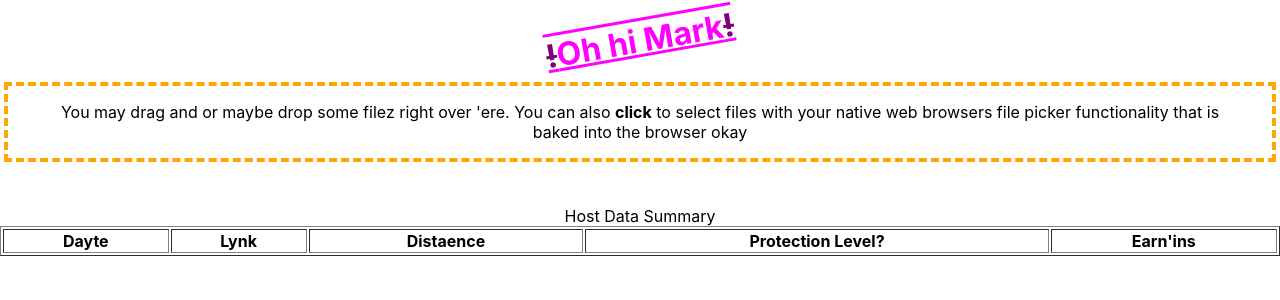
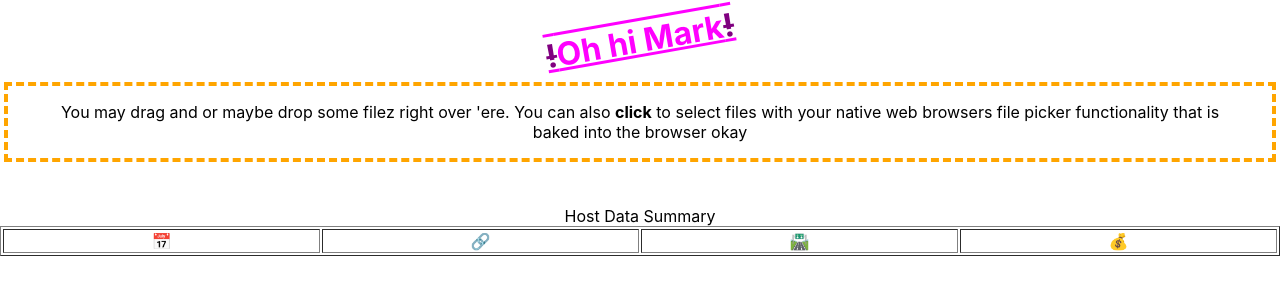
Before and after one commit to aaron-peloquin/marcus-parser, a React (Create React App) app: page / in a window 1280 px wide. Shown: the top 300 px of the page. Built offline with nearby package versions, Linux system fonts and the light colour scheme.

Commit message:
refactor table columns

```diff
--- a/src/molecules/DataRow.tsx
+++ b/src/molecules/DataRow.tsx
@@ -17,7 +17,6 @@ const DataRow = ({ rowData }: React.FC<Props>) => {
     currentStartDate,
     reservationUrl,
     distanceDrove,
-    protection_level,
     id,
   } = rowData || {}
 
@@ -34,7 +33,6 @@ const DataRow = ({ rowData }: React.FC<Props>) => {
     <td>{currentStartDate}</td>
     <td><a href={reservationUrl}>{reservationUrl}</a></td>
     <td>{distanceDrove}</td>
-    <td>{protection_level}</td>
     <td><input value={bigMoney} type="number" onChange={updateBigMoney} /></td>
   </tr>
 }
--- a/src/organisms/DataTable.tsx
+++ b/src/organisms/DataTable.tsx
@@ -11,11 +11,10 @@ const DataTable = ({label="", tabularData = []}) => {
     <caption>{label} Data Summary</caption>
     <thead>
       <tr>
-        <th>Dayte</th>
-        <th>Lynk</th>
-        <th>Distaence</th>
-        <th>Protection Level?</th>
-        <th>Earn'ins</th>
+        <th><span role="img" aria-label="Date">📅</span></th>
+        <th><span role="img" aria-label="Reservation link">🔗</span></th>
+        <th><span role="img" aria-label="Distance">🛣️</span></th>
+        <th><span role="img" aria-label="Revenue">💰</span></th>
       </tr>
     </thead>
     <tbody>
```
